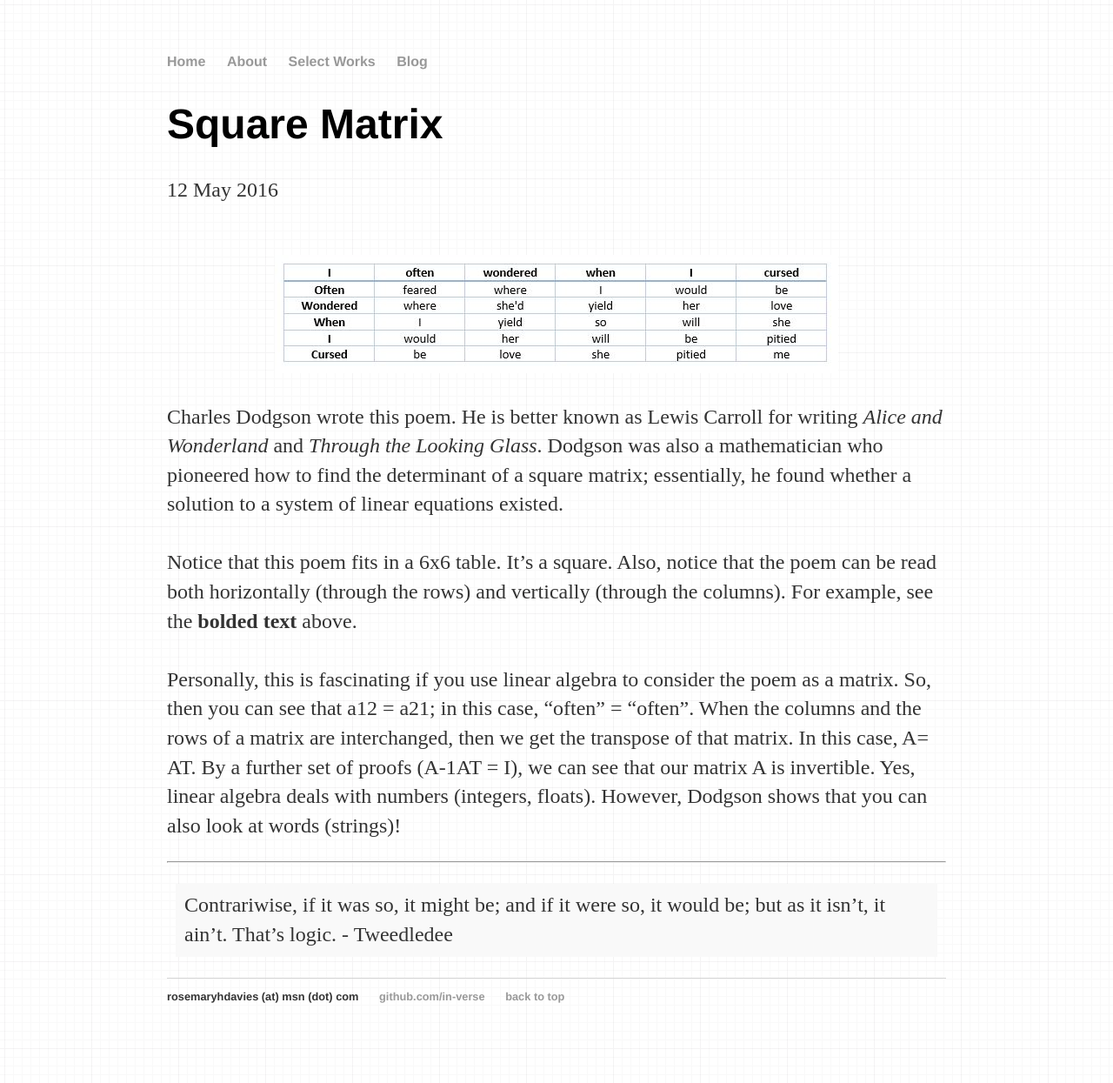
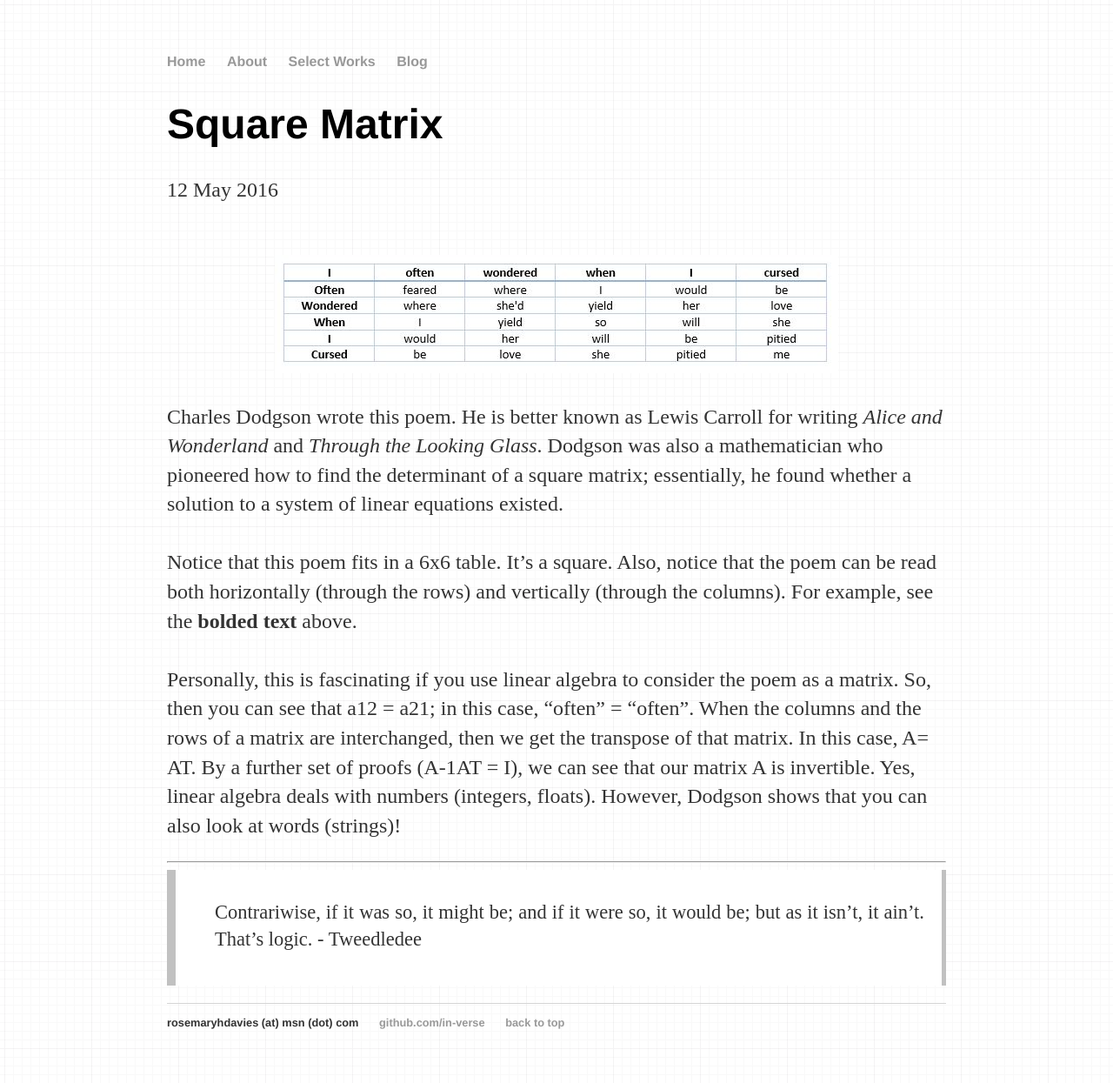
Before and after one commit to In-Verse/in-verse.github.io, a Jekyll site: the page built from _posts/2016-05-12-squarematrix.md, in a window 1280 px wide. Shown: the whole page at 87% size. Built offline with Jekyll 4.4.1, drawn with Linux system fonts in a browser that asks for light colours; before the commit the page ends 1215 px from its top, so only the background shows below that.

Commit message:
Update main.css

```diff
--- a/css/main.css
+++ b/css/main.css
@@ -59,20 +59,17 @@ ul.posts li { list-style: none; }
   display:block;
 }
 
-/* Added block quote styling from Chris Coyier, adapted */
-blockquote {
-  background: #f9f9f9;
-  margin: 1.5em 10px;
-  padding: 0.5em 10px;
-  quotes: "\201C""\201D""\2018""\2019";
+/* Added block quote styling 8/27/17 */
+blockquote{
+  display:block;
+  background: #fff;
+  padding: 10px 20px 15px 45px;
+  margin: 0 0 20px;
+  position: relative;
+  font-size: 15px;
+  line-height: 1.2;
+  color: #666;
+  text-align: justify;
+  border-left: 10px solid #c1c1c1;
+  border-right: 5px solid #c1c1c1;
 }
-blockquote:before {
-  color: #ccc;
-  font-size: 6em;
-  line-height: 0.1em;
-  margin-right: 0.25em;
-  vertical-align: -0.4em;
-}
-blockquote p {
-  display: inline;
-}
```
